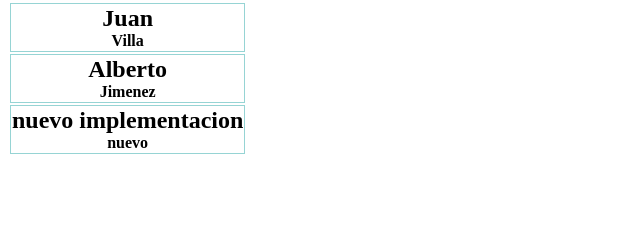
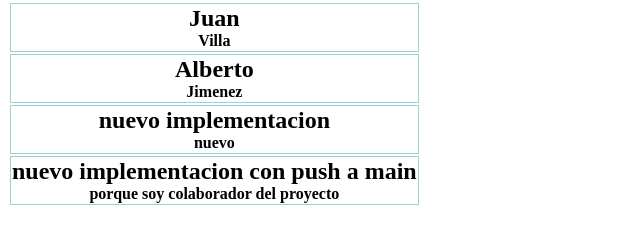
Before and after one commit to villasteel/cf-bootcamp-git-github-pull_request_test, a plain HTML site: page usuarios.html in a window 1280 px wide. Shown: the part 79-320 px from the top of the page, without its empty margins (0-640 px from the left). Drawn offline with Linux system fonts and the light colour scheme.

Commit message:
push a main por el colaborador

```diff
--- a/usuarios.html
+++ b/usuarios.html
@@ -37,6 +37,12 @@
           <font size="3">nuevo</font>
         </th>
       </tr>
+      <tr>
+        <th>
+          <font size="5">nuevo implementacion con push a main</font><br />
+          <font size="3">porque soy colaborador del proyecto</font>
+        </th>
+      </tr>
     </table>
   </body>
 </html>
```
